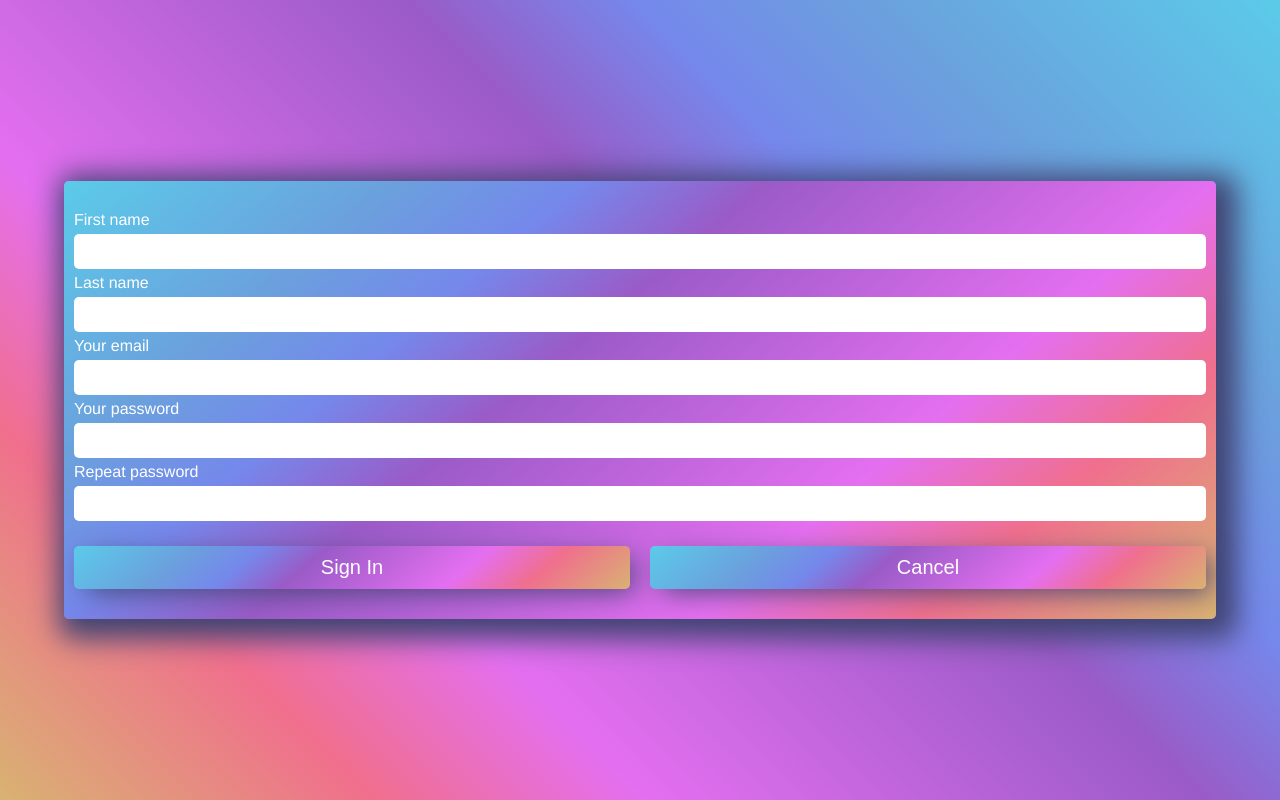
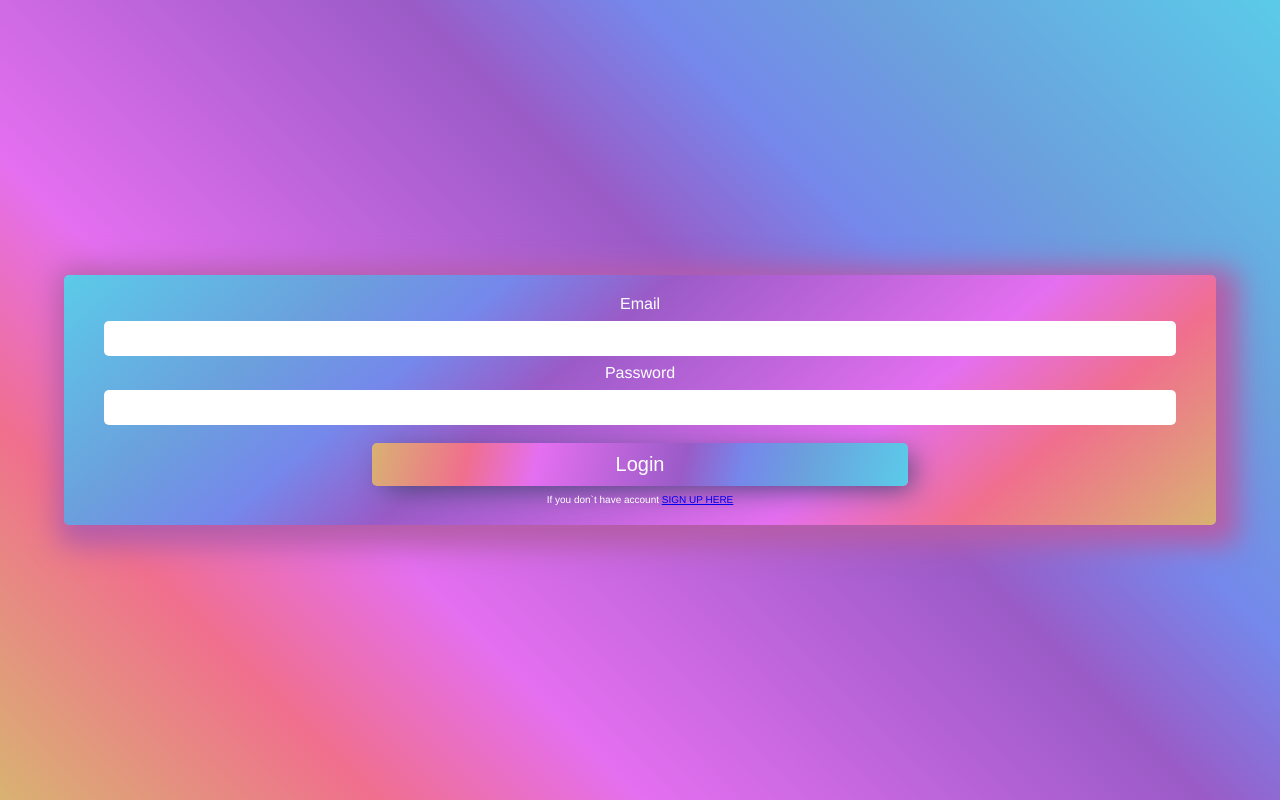
Before and after one commit to JedWoj/expensesTracker, a React (Create React App) app: page /login in a window 1280 px wide. Built offline with nearby package versions, Linux system fonts and the light colour scheme.

Commit message:
login component added

```diff
--- a/src/App.tsx
+++ b/src/App.tsx
@@ -4,6 +4,7 @@ import Overview from './pages/Overview';
 import Add from './pages/Add';
 import Transactions from './pages/Transactions';
 import Login from './pages/Login';
+import Register from './pages/Register';
 
 const App = () => {
     return(
@@ -13,6 +14,7 @@ const App = () => {
             <Route path='/add' element={<Add />} />
             <Route path='/transactions' element={<Transactions />} />
             <Route path='/login' element={<Login />} />
+            <Route path='/register' element={<Register />} />
         </Routes>
     )
 }
--- /dev/null
+++ b/src/components/Login/LoginForm.module.scss
@@ -0,0 +1,44 @@
+.login {
+    width: 90%;
+    position: absolute;
+    top: 50%;
+    left: 50%;
+    transform: translate(-50%, -50%);
+    display: flex;
+    flex-direction: column;
+    gap: 0.8rem;
+    border-radius: 0.5rem;
+    color: #fff;
+    font-size: 1.6rem;
+    background: linear-gradient(140deg, rgba(91, 203, 233, 1) 0%, rgba(107, 160, 221, 1) 20%, rgba(117, 136, 235, 1) 31%, rgba(154, 91, 199, 1) 42%, rgba(228, 111, 240, 1) 69%, rgba(240, 111, 141, 1) 82%, rgba(217, 178, 114, 1) 100%);
+    padding: 2rem 4rem;
+    box-shadow: 8px 7px 28px 14px rgba(181, 93, 169, 1);
+    text-align: center;
+
+    &__input {
+        height: 3.5rem;
+        outline: none;
+        border: none;
+        border-radius: 0.5rem;
+        font-size: 1.5rem;
+        padding: 0.2rem;
+    }
+
+    &__btn {
+        width: 50%;
+        background: linear-gradient(283deg, rgba(91, 203, 233, 1) 0%, rgba(107, 160, 221, 1) 20%, rgba(117, 136, 235, 1) 31%, rgba(154, 91, 199, 1) 42%, rgba(228, 111, 240, 1) 69%, rgba(240, 111, 141, 1) 82%, rgba(217, 178, 114, 1) 100%);
+        box-shadow: 8px 7px 28px -5px rgba(65, 69, 115, 1);
+        outline: none;
+        border: none;
+        color: #fff;
+        padding: 1rem 2rem;
+        cursor: pointer;
+        font-size: 2rem;
+        border-radius: 0.5rem;
+        margin: 1rem auto 0 auto;
+    }
+
+    &__register {
+        font-size: 1rem;
+    }
+}
--- /dev/null
+++ b/src/components/Login/LoginForm.tsx
@@ -0,0 +1,25 @@
+import React from "react";
+import { Link } from "react-router-dom";
+import classes from "./LoginForm.module.scss";
+
+const LoginForm = () => {
+    return(
+        <form className={classes.login}>
+            <label>
+                Email
+            </label>
+            <input className={classes.login__input}/>
+            <label>
+                Password
+            </label>
+            <input type="password" className={classes.login__input}/>
+            <button type="submit" className={classes.login__btn}>
+                Login
+            </button>
+            <p className={classes.login__register}>
+                If you don`t have account <Link to='/register'>SIGN UP HERE</Link>
+            </p>
+        </form>)
+}
+
+export default LoginForm;
--- a/src/components/Login/LoginFormOverlay.module.scss
+++ /dev/null
@@ -1,3 +0,0 @@
-.login-form {
-    padding: 1rem;
-}
--- a/src/components/Login/LoginFormOverlay.tsx
+++ /dev/null
@@ -1,17 +0,0 @@
-import React from "react";
-import LoginForm from "./RegisterForm";
-import classes from './LoginFormOverlay.module.scss';
-
-const LoginFormOverlay = () => {
-    const handlePopup = () => {
-        console.log('lol')
-    }
-
-    return(
-        <div className={classes['login-form']}>
-            <LoginForm popupHandler={handlePopup} />
-        </div>
-    )
-}
-
-export default LoginFormOverlay;
--- a/src/pages/Login.tsx
+++ b/src/pages/Login.tsx
@@ -1,5 +1,5 @@
 import React from "react";
-import LoginForm from "../components/Login/LoginFormOverlay";
+import LoginForm from "../components/Login/LoginForm";
 import BackgroundGradient from "../components/UI/BackgoundGradient/BackgroundGradient";
 
 const Login = () => {
--- /dev/null
+++ b/src/pages/Register.tsx
@@ -0,0 +1,17 @@
+import React from "react";
+import RegisterForm from "../components/Login/RegisterForm";
+import BackgroundGradient from "../components/UI/BackgoundGradient/BackgroundGradient";
+
+const Register = () => {
+    const handlePopup = () => {
+        console.log('lol')
+    }
+
+    return(
+        <BackgroundGradient>
+            <RegisterForm popupHandler={handlePopup} />
+        </BackgroundGradient>
+    )
+}
+
+export default Register;
```
